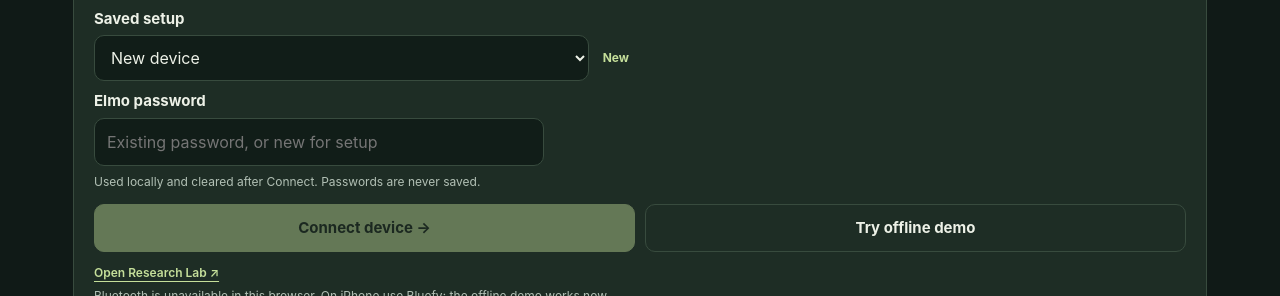
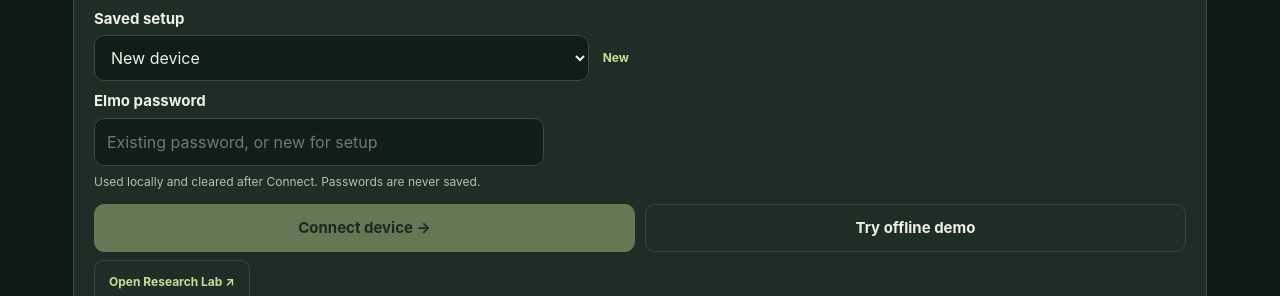
Before and after one commit to jimedusot-beep/Project-sasori, a website: page site/hub.html in a window 1280 px wide. Shown: the part 504-800 px from the top of the page. Drawn offline with Linux system fonts and the light colour scheme.

Commit message:
style: promote Research Lab to an explicit third start option

```diff
--- a/site/hub.css
+++ b/site/hub.css
@@ -747,3 +747,15 @@ select {
   min-width: 0;
   flex: 1 1 180px;
 }
+
+.quick-actions .research-action {
+  display: inline-flex;
+  align-items: center;
+  justify-content: center;
+  min-height: 44px;
+  padding: 8px 14px;
+  border: 1px solid var(--line);
+  border-radius: 9px;
+  text-decoration: none;
+  font-weight: 700;
+}
```
